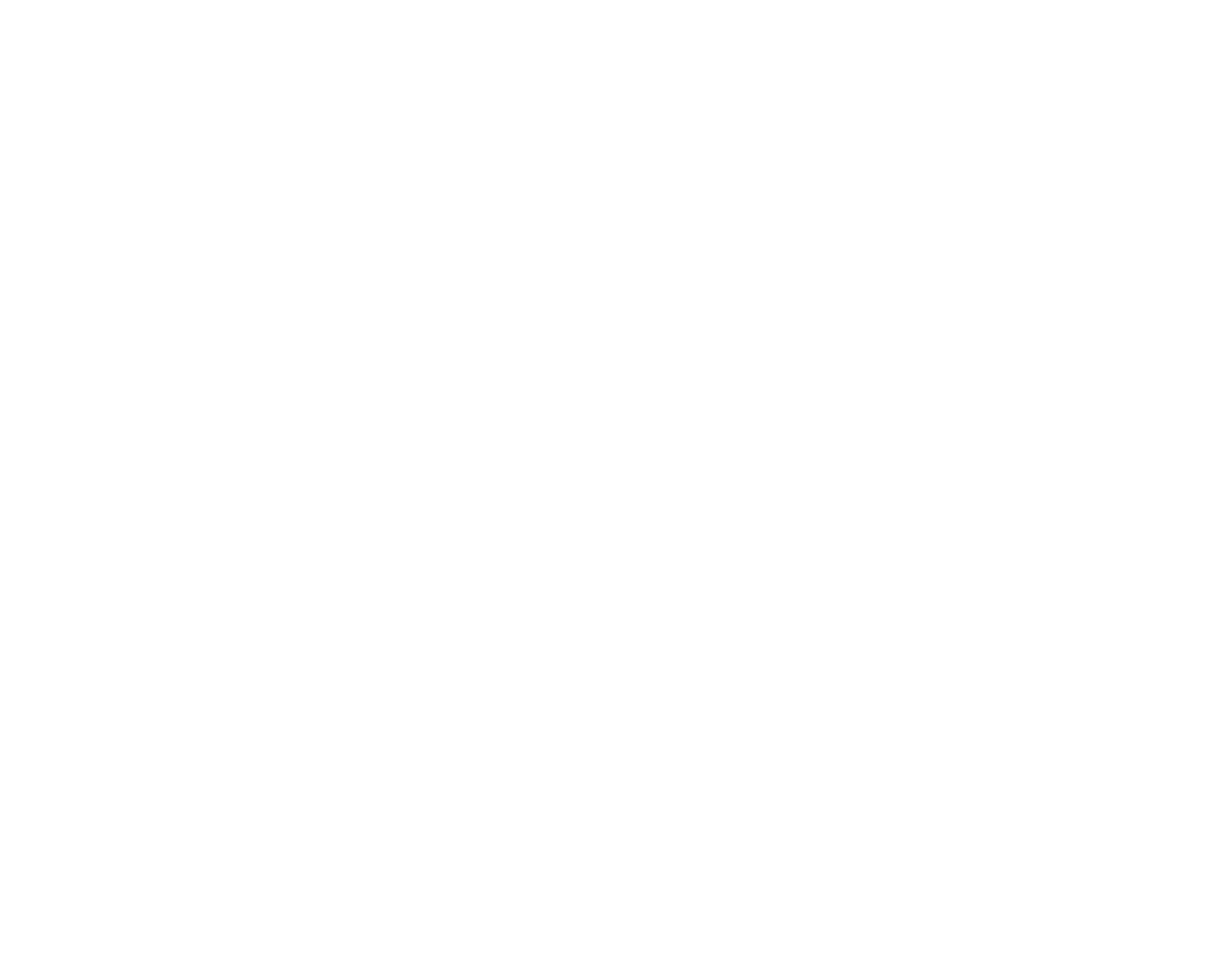
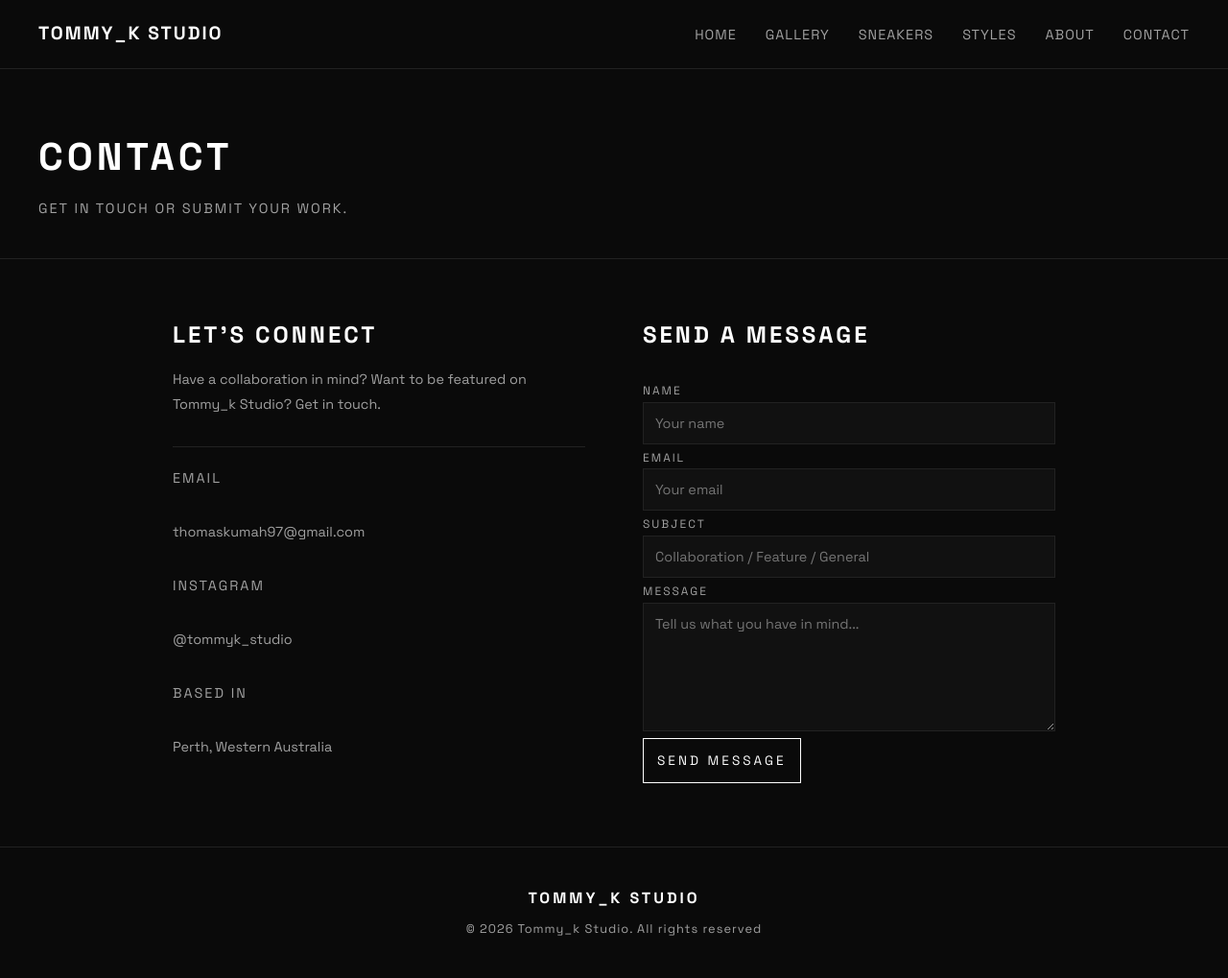
Before and after one commit to thomaskumah97-code/tommyk-studio, a plain HTML site: page contact.html in a window 1280 px wide. Shown: the whole page at 96% size. Before the commit the page ends 800 px from the top, so only its background shows below. Drawn offline with Linux system fonts and the light colour scheme.

Commit message:
contact page complete - all six pages done

```diff
--- a/contact.html
+++ b/contact.html
@@ -0,0 +1,82 @@
+<!DOCTYPE html>
+<html lang="en">
+<head>
+    <meta charset="UTF-8">
+    <meta name="viewport" content="width=device-width, initial-scale=1.0">
+    <title>Contact - Tommy_k Studio</title>
+    <link rel="preconnect" href="https://fonts.googleapis.com">
+    <link rel="preconnect" href="https://fonts.gstatic.com" crossorigin>
+    <link href="https://fonts.googleapis.com/css2?family=Space+Grotesk:wght@300..700&display=swap" rel="stylesheet">
+    <link rel="stylesheet" href="css/styles.css">
+</head>
+<body>
+
+    <nav>
+        <div class="nav-logo">Tommy_k Studio</div>
+        <ul class="nav-links">
+            <li><a href="index.html">Home</a></li>
+            <li><a href="gallery.html">Gallery</a></li>
+            <li><a href="sneakers.html">Sneakers</a></li>
+            <li><a href="style.html">Styles</a></li>
+            <li><a href="about.html">About</a></li>
+            <li><a href="contact.html">Contact</a></li>
+        </ul>
+    </nav>
+
+    <header class="page-header">
+    <h1>Contact</h1>
+    <p>Get in touch or submit your work.</p>
+</header>
+
+<main>
+    <section class="contact-section">
+
+      <div class="contact-info">
+            <h2>Let's Connect</h2>
+            <p>Have a collaboration in mind? Want to be featured on Tommy_k Studio? Get in touch.</p>
+
+        <div class="contact-details">
+            <p class="contact-label">Email</p>
+            <p><a href="mailto:your@gmail.com">thomaskumah97@gmail.com</a></p>
+
+            <P class="contact-label">Instagram</P>
+            <p><a href="https://instagram.com" target="_blank">@tommyk_studio</a></p>
+
+            <p class="contact-label">Based In</p>
+            <p>Perth, Western Australia</p>
+       </div>
+    </div>
+
+    <div class="contact-form">
+        <h2>Send a Message</h2>
+        <form action="#" method="post">
+
+            <label for="name">Name</label>
+            <input type="text" id="name" name="name" placeholder="Your name" required>
+
+            <label for="email">Email</label>
+            <input type="email" id="email" name="email" placeholder="Your email" required>
+
+            <label for="subject">subject</label>
+            <input type="text" id="subject" name="subject" placeholder="Collaboration / Feature / General" required>
+
+            <label for="message">Message</label>
+            <textarea id="message" name="message" rows="6" placeholder="Tell us what you have in mind..." required></textarea>
+
+            <button type="submit">Send Message</button>
+
+        </form>
+    </div>
+
+    </section>
+</main>
+
+<footer>
+    <div class="footer-content">
+        <p class="footer-brand">Tommy_k Studio</p>
+        <p class="footer-text">&copy; 2026 Tommy_k Studio. All rights reserved</p>
+    </div>
+</footer>
+
+</body>
+</html>
--- a/css/styles.css
+++ b/css/styles.css
@@ -399,3 +399,101 @@
     padding: 12px 0;
     border-bottom: 1px solid #222222;
 }
+
+/* CONTACT */
+
+.contact-section {
+    display: grid;
+    grid-template-columns: 1fr 1fr;
+    gap: 60px;
+    padding: 60px 40px;
+    max-width: 1000px;
+    margin: 0 auto;
+}
+
+.contact-info h2 {
+    font-size: 1.5rem;
+    font-weight: 700;
+    letter-spacing: 3px;
+    text-transform: uppercase;
+    margin-bottom: 15px;
+}
+
+.contact-info p {
+    color: #a0a0a0;
+    font-size: 0.9rem;
+    line-height: 1.8;
+    margin-bottom: 30px;
+}
+
+.contact-details {
+    border-top: 1px solid #222222;
+}
+
+.contact-label {
+    font-size: 0.7rem;
+    letter-spacing: 2px;
+    text-transform: uppercase;
+    color: #ffffff;
+    margin-top: 20px;
+    margin-bottom: 5px;
+}
+
+.contact-details a {
+    color: #a0a0a0;
+    text-decoration: none;
+}
+
+.contact-details a:hover {
+    color: #ffffff;
+}
+
+.contact-form h2 {
+    font-size: 1.5rem;
+    font-weight: 700;
+    letter-spacing: 3px;
+    text-transform: uppercase;
+    margin-bottom: 25px;
+}
+
+.contact-form label {
+    font-size: 0.75rem;
+    letter-spacing: 2px;
+    text-transform: uppercase;
+    color: #a0a0a0;
+}
+
+.contact-form input,
+.contact-form textarea {
+    background-color: #111111;
+    border: 1px solid #222222;
+    color: #ffffff;
+    padding: 12px;
+    font-family: "Space Grotesk", sans-serif;
+    font-size: 0.9rem;
+    width: 100%;
+}
+
+.contact-form input:focus,
+.contact-form textarea:focus {
+    outline: none;
+    border-color: #ffffff;
+}
+
+.contact-form button {
+    background-color: transparent;
+    border: 1px solid #ffffff;
+    color: #ffffff;
+    padding: 14px;
+    font-family: "Space Grotesk", sans-serif;
+    font-size: 0.85rem;
+    letter-spacing: 3px;
+    text-transform: uppercase;
+    cursor: pointer;
+    transition: all 0.3s ease;
+}
+
+.contact-form button:hover {
+    background-color: #ffffff;
+    color: #0a0a0a;
+}
```
Also changed, not shown: style.html (+1 -1 lines).
